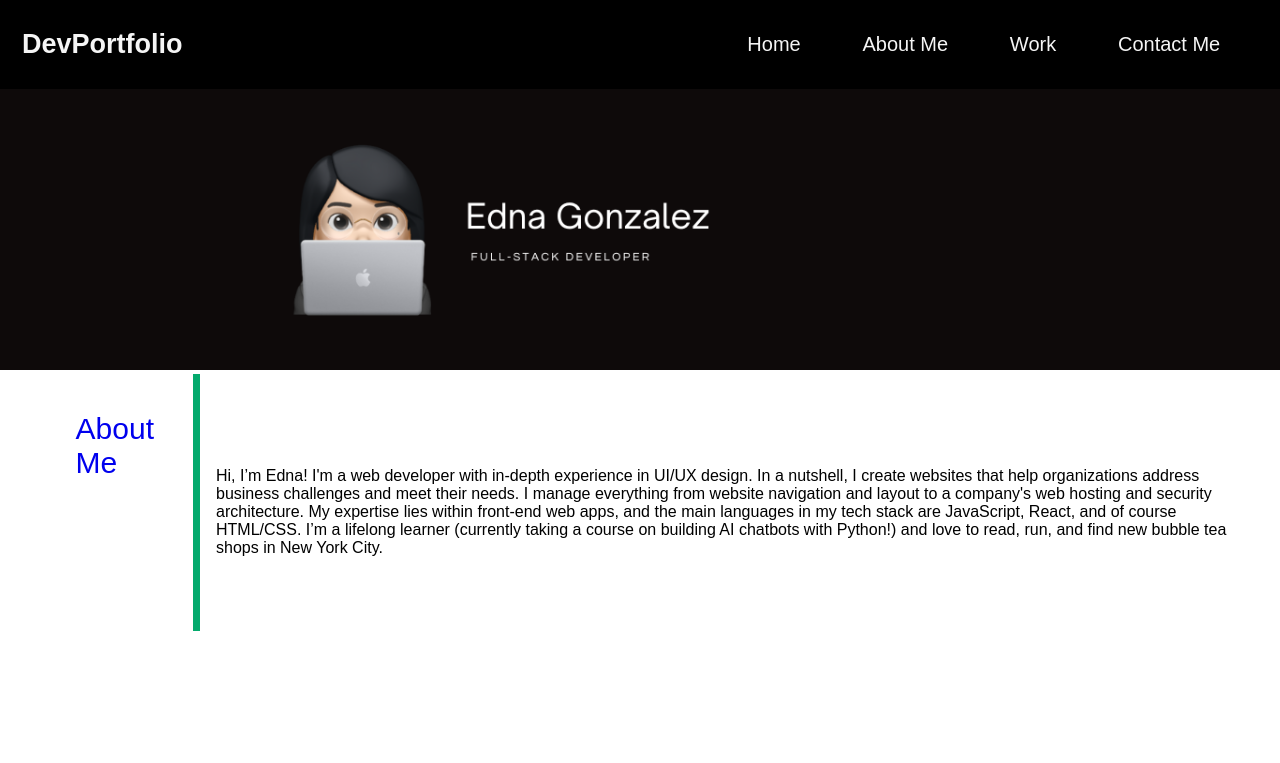
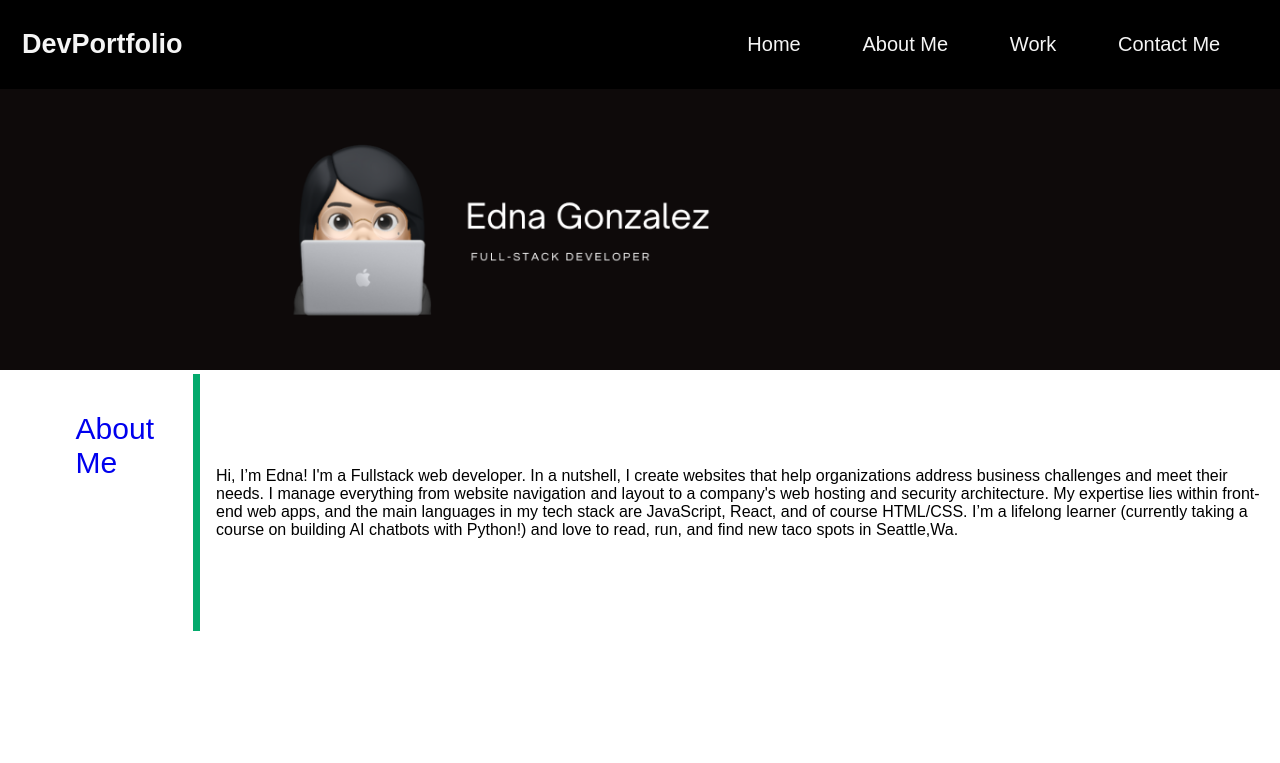
Before and after one commit to enanesh/edna-portfolio-html, a plain HTML site: page index.html in a window 1280 px wide. Shown: the top 763 px of the page. Drawn offline with Linux system fonts and the light colour scheme.

```diff
--- a/index.html
+++ b/index.html
@@ -30,7 +30,7 @@
 
 
 
-    <!-- The sidebar -->
+    <!-- The sidebar(I couldn make it responsive) -->
     <aside>
       <div class="sidebar">
         <a class="aboutme" href="#aboutme">About Me</a>
@@ -45,7 +45,7 @@
   <div class="content">
   <section id="aboutme">
     <p class="content-text">
-      Hi, I’m Edna! I'm a web developer with in-depth experience in UI/UX design. In a nutshell, I create websites that help organizations address business challenges and meet their needs. I manage everything from website navigation and layout to a company's web hosting and security architecture. My expertise lies within front-end web apps, and the main languages in my tech stack are JavaScript, React, and of course HTML/CSS. I’m a lifelong learner (currently taking a course on building AI chatbots with Python!) and love to read, run, and find new bubble tea shops in New York City.
+      Hi, I’m Edna! I'm a Fullstack web developer. In a nutshell, I create websites that help organizations address business challenges and meet their needs. I manage everything from website navigation and layout to a company's web hosting and security architecture. My expertise lies within front-end web apps, and the main languages in my tech stack are JavaScript, React, and of course HTML/CSS. I’m a lifelong learner (currently taking a course on building AI chatbots with Python!) and love to read, run, and find new taco spots in Seattle,Wa.
     </p>
   </section>
 
```
Also changed, not shown: 1 other file.
